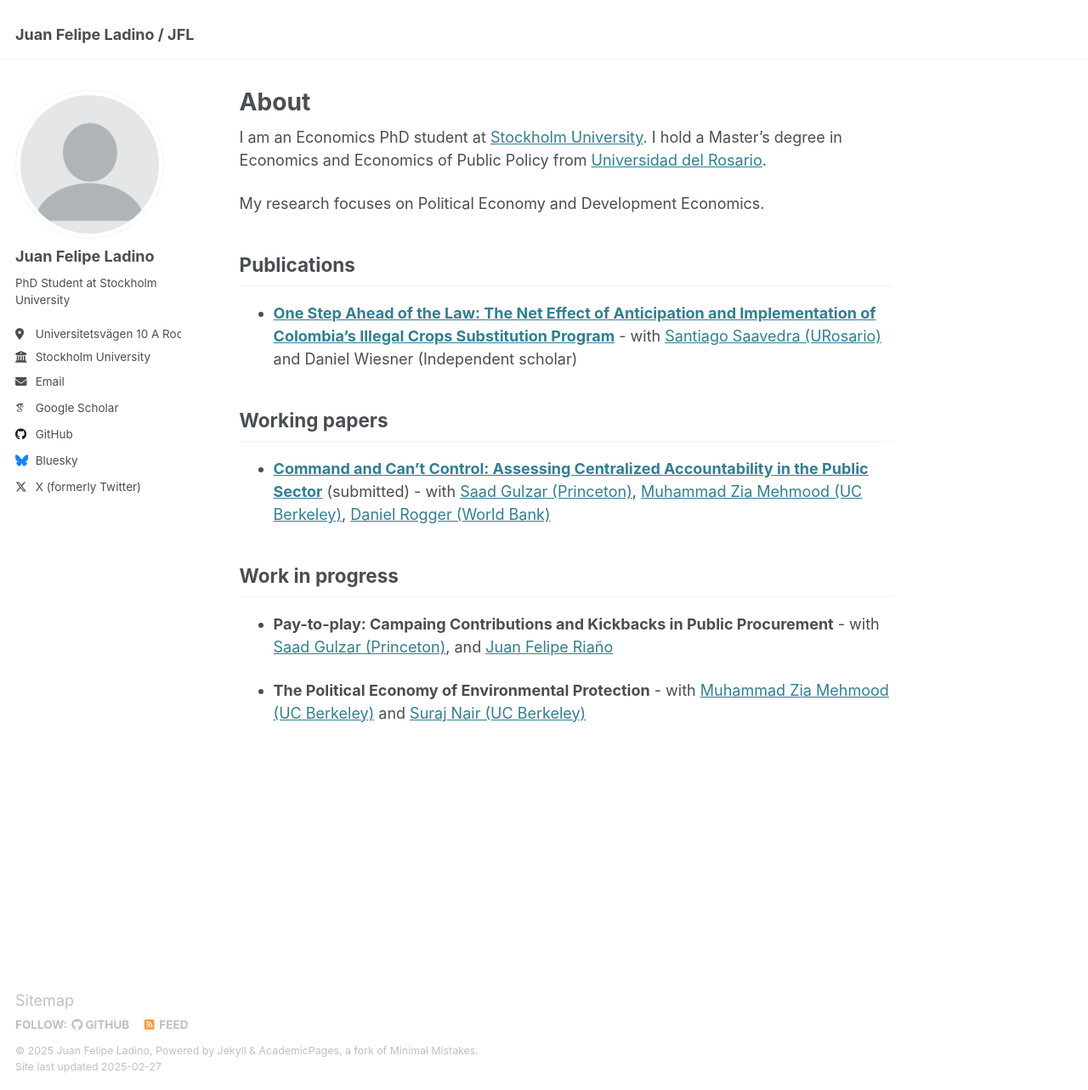
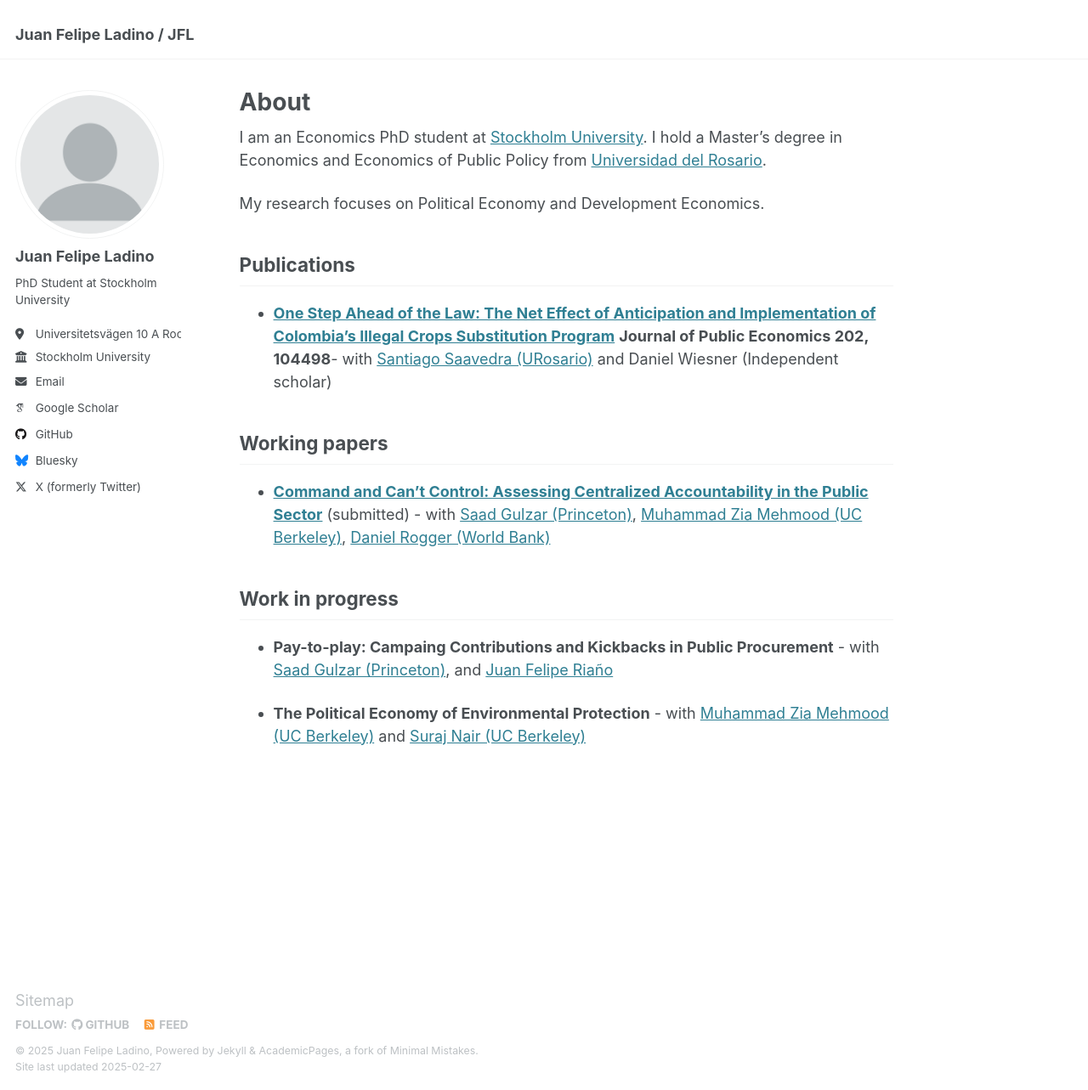
Before and after one commit to juanfladino/juanfladino.github.io, a Jekyll site: the page built from _pages/about.md, in a window 1280 px wide and 1283 px high. Shown: the whole window at 85% size. Built offline with Jekyll 4.4.1, drawn with Linux system fonts in a browser that asks for light colours; some web fonts are replaced.

Commit message:
Update about.md

```diff
--- a/_pages/about.md
+++ b/_pages/about.md
@@ -14,7 +14,7 @@ My research focuses on Political Economy and Development Economics.
 Publications
 ------------
 
-- [**One Step Ahead of the Law: The Net Effect of Anticipation and Implementation of Colombia's Illegal Crops Substitution Program**](https://www.sciencedirect.com/science/article/pii/S0047272721001341) - with [Santiago Saavedra (URosario)](https://sites.google.com/view/santiago-saavedra/home) and Daniel Wiesner (Independent scholar)
+- [**One Step Ahead of the Law: The Net Effect of Anticipation and Implementation of Colombia's Illegal Crops Substitution Program**](https://www.sciencedirect.com/science/article/pii/S0047272721001341) **Journal of Public Economics 202, 104498**- with [Santiago Saavedra (URosario)](https://sites.google.com/view/santiago-saavedra/home) and Daniel Wiesner (Independent scholar)
 
 Working papers
 ------------
```
